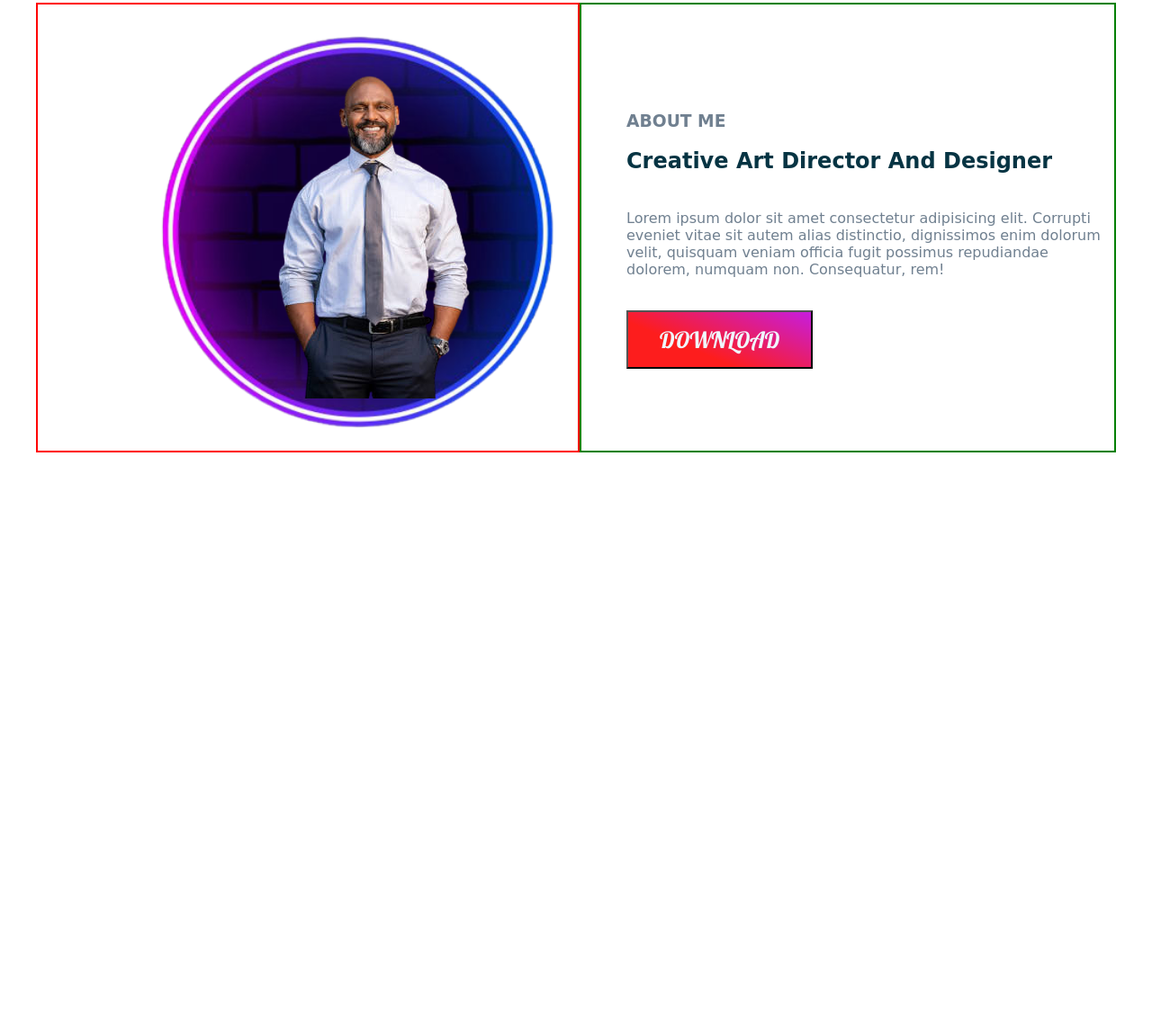
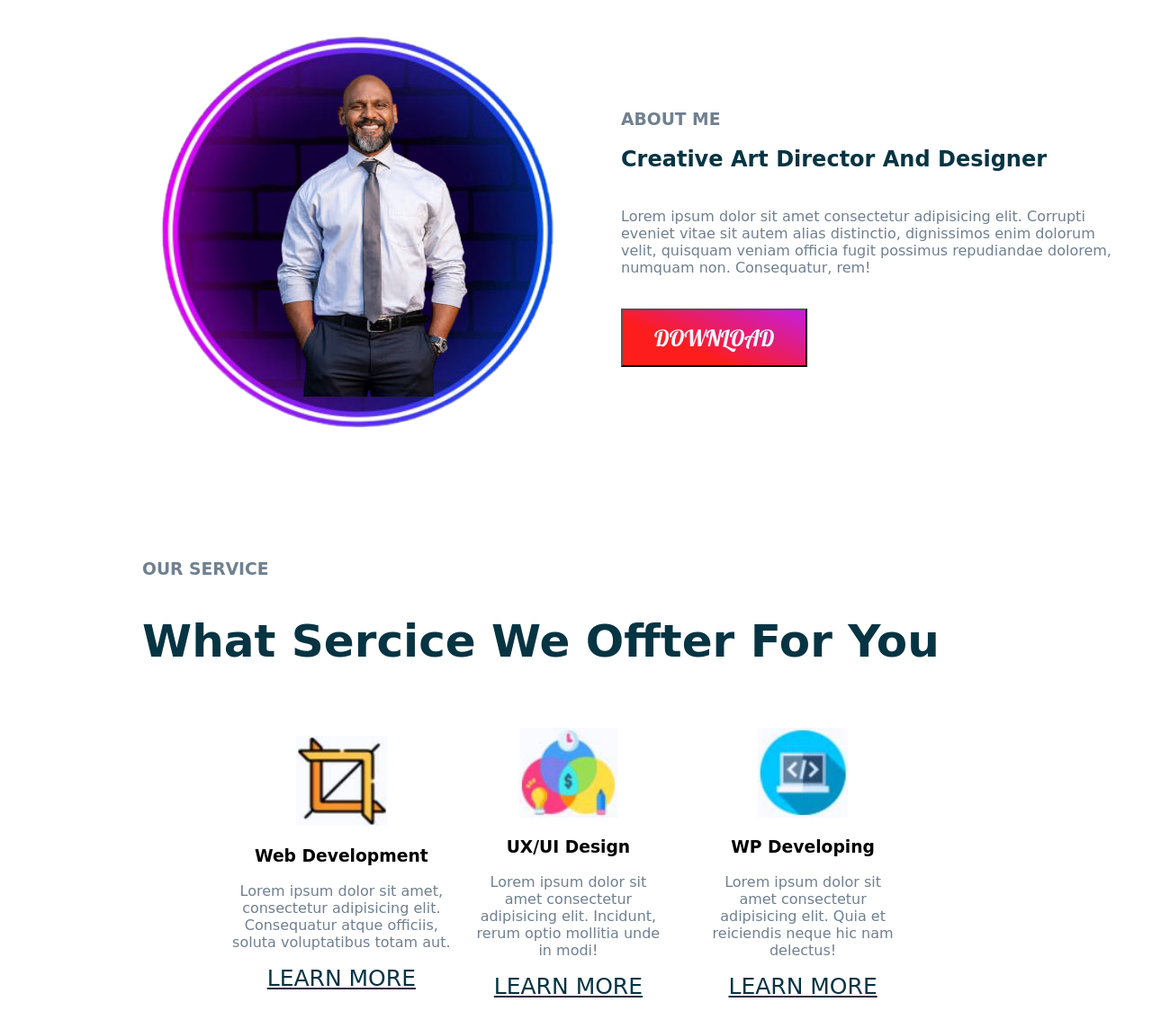
Before and after one commit to gsBullet/food_company, a plain HTML site: page index.html in a window 1280 px wide. Shown: the part 755-1899 px from the top of the page at 90% size. Before the commit the page ends 1266 px from the top, so only its background shows below. Drawn offline with Linux system fonts and the light colour scheme; a web font is replaced by a local one.

Commit message:
service decoration ok

```diff
--- a/index.html
+++ b/index.html
@@ -93,6 +93,57 @@
             </button>
         </div>
     </div>
+    <div class="service">
+        <div class="service_header">
+            <h3>
+                our service
+            </h3>
+            <h2>
+                what sercice we offter for you
+            </h2>
+
+        </div>
+        <div class="service_factor">
+            <div class="web_dev">
+                <img src="./img/web.png" alt="wev service">
+                <h3>
+                    Web Development
+                </h3>
+                <p>
+                    Lorem ipsum dolor sit amet,  consectetur adipisicing elit.  Consequatur atque officiis, soluta voluptatibus totam aut.
+                </p>
+                <span>
+                    <a href="#">learn more</a>
+                </span>
+            </div>
+
+            <div class="ui_design">
+                <img src="./img/ui.png" alt="ui photo">
+                <h3>
+                    UX/UI Design
+                </h3>
+                <p>
+                    Lorem ipsum dolor sit amet consectetur adipisicing elit. Incidunt, rerum optio mollitia unde in modi!
+                </p>
+                <span>
+                    <a href="#">learn more</a>
+                </span>
+            </div>
+            <div class="wp_dev">
+                <img src="./img/dev.png" alt="">
+                <h3>
+                    WP Developing
+                </h3>
+                <p>
+                    Lorem ipsum dolor sit amet  consectetur adipisicing elit. Quia et reiciendis neque hic nam delectus!
+                </p>
+                <span>
+                    <a href="#">learn more</a>
+                </span>
+            </div>
+        </div>
+    </div>
+
 
 </body>
 
--- a/style.css
+++ b/style.css
@@ -66,7 +66,7 @@ nav .navbar a:hover{
     color:  #063443;;
 }
 .nanner_content .banner_left button{
-    background: rgb(11,182,11);
+    /* background: rgb(11,182,11); */
     background: linear-gradient(203deg, rgba(11,182,11,1) 0%, rgba(198,29,223,1) 0%, rgba(253,29,29,1) 66%);
     padding: 15px 35px;
     font-size: 25px;
@@ -136,13 +136,13 @@ nav .navbar a:hover{
 .about_left{
     float: left;
     width: 50%;
-    border: 2px solid red;
+    /* border: 2px solid red; */
 }
 .about_right{
     overflow: hidden;
     padding-top: 100px;
     padding-left: 50px;
-    border: 2px solid green;
+    /* border: 2px solid green; */
 }
 .about_right h3{
     color: slategray;
@@ -165,3 +165,64 @@ nav .navbar a:hover{
     text-transform: uppercase;
     color: aliceblue;
 }
+.service{
+    /* border: 2px solid red; */
+}
+.service_header{
+    padding-top: 100px;
+    /* border: 1px solid green; */
+    padding-left: 150px;
+}
+.service_header h3{
+    color: slategray;
+    text-transform: uppercase;
+}
+.service_header h2{
+    color: #063443;
+    text-transform: capitalize;
+    font-size: 50px;
+}
+.service_factor{
+    display: flex;
+    align-items: center;
+    text-align: center;
+    padding: 0px 250px;
+}
+.web_dev{
+    float: left;
+    overflow: hidden;
+}
+.web_dev p{
+    color: slategray;
+}
+.web_dev img{
+    height: 100px;
+}
+.ui_design{
+    float: left;
+    overflow: hidden;
+    padding: 25px;
+}
+.ui_design img{
+    height: 100px;
+}
+.ui_design p{
+    color: slategray;
+}
+.wp_dev{
+    overflow: hidden;
+    padding: 25px;
+}
+.wp_dev img{
+    height: 100px;
+}
+.wp_dev p{
+    color: slategrey;
+}
+span{
+    font-size: 25px;
+    text-transform: uppercase;
+}
+span a{
+    color: #063443;
+}
```
Also changed, not shown: img/dev.png (added), img/ui.png (added), img/web.png (added).
